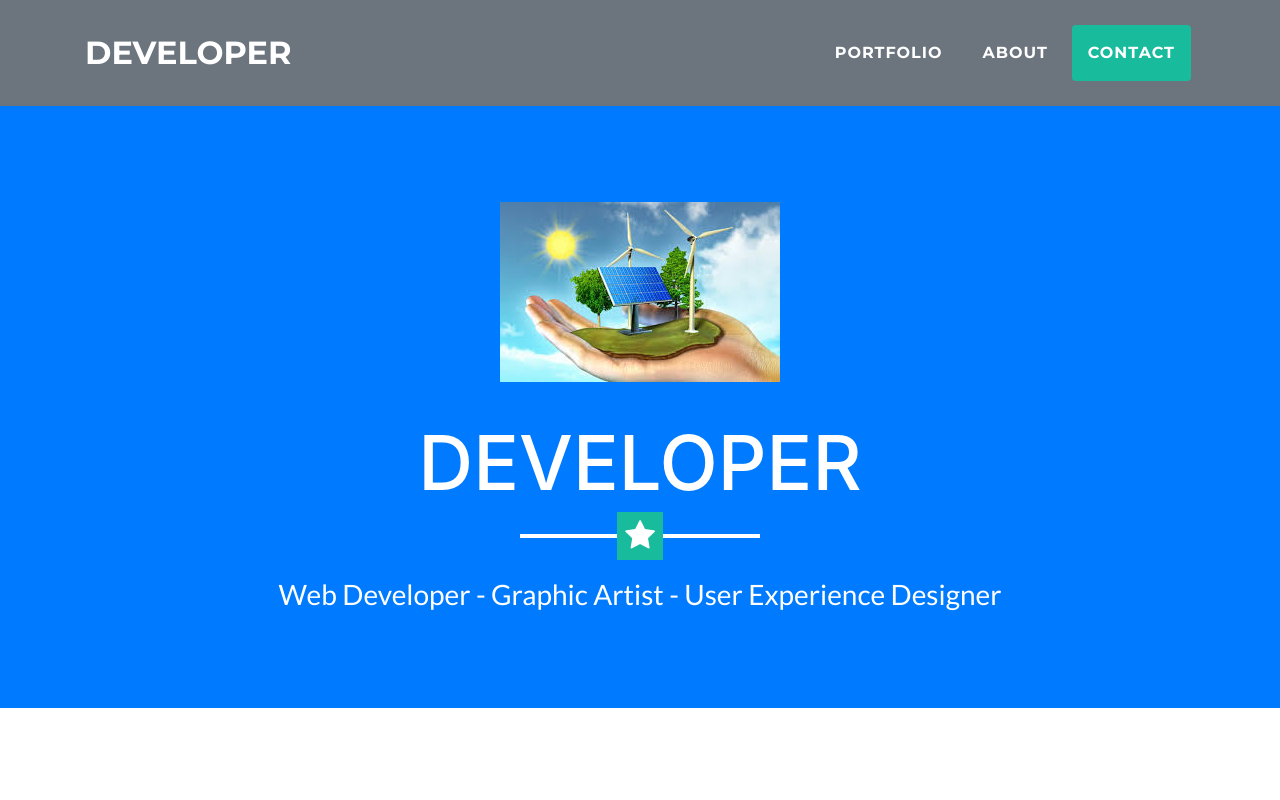
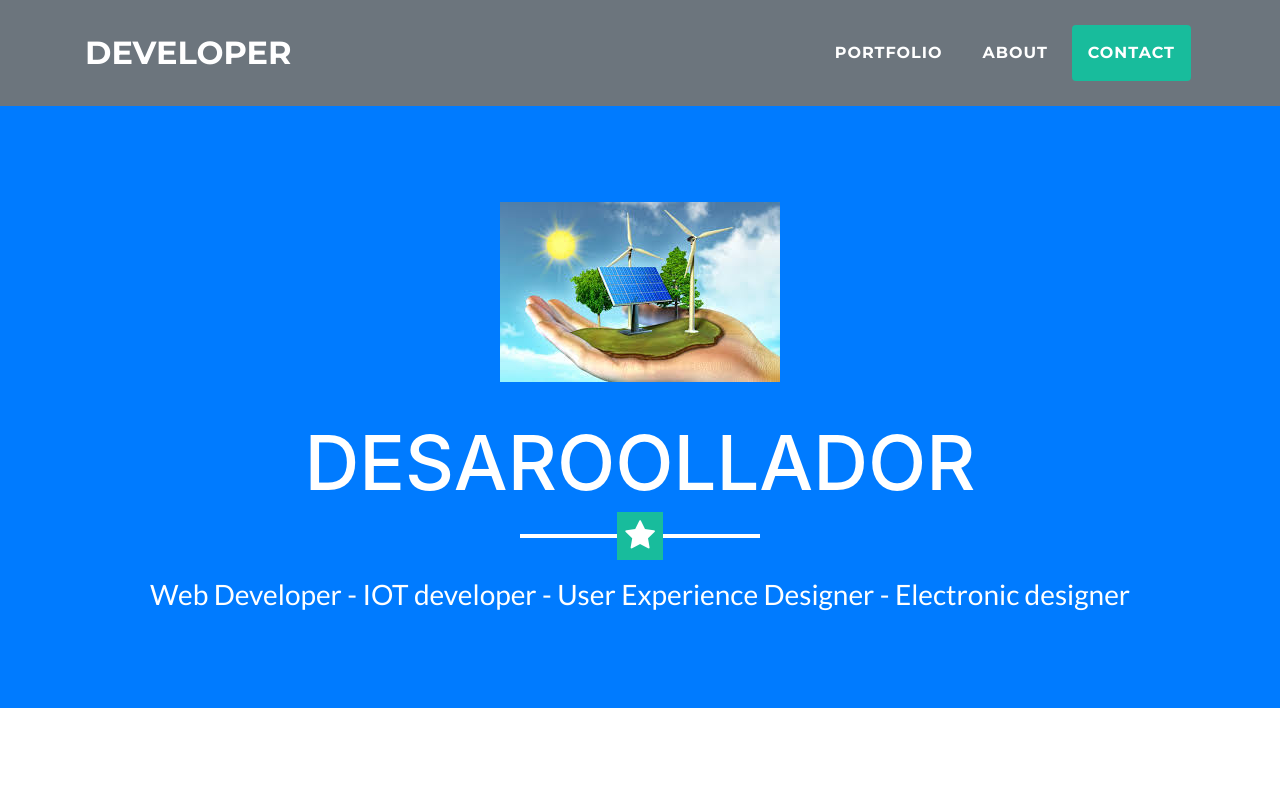
Before and after one commit to jhuamanc/webpage, a website with bundled scripts: page index.html in a window 1280 px wide. Shown: the top 800 px of the page. Built offline with nearby package versions, Linux system fonts and the light colour scheme.

Commit message:
Update index.html

```diff
--- a/index.html
+++ b/index.html
@@ -56,9 +56,9 @@
     <header class="masthead bg-primary text-white text-center">
       <div class="container">
         <img class="img-fluid mb-5 d-block mx-auto" src="img/medio_ambiente.jpg" alt="">
-        <h1 class="text-uppercase mb-0">Developer</h1>
+        <h1 class="text-uppercase mb-0">Desaroollador</h1>
         <hr class="star-light">
-        <h2 class="font-weight-light mb-0">Web Developer - Graphic Artist - User Experience Designer</h2>
+        <h2 class="font-weight-light mb-0">Web Developer - IOT developer - User Experience Designer - Electronic designer</h2>
       </div>
     </header>
 
```
